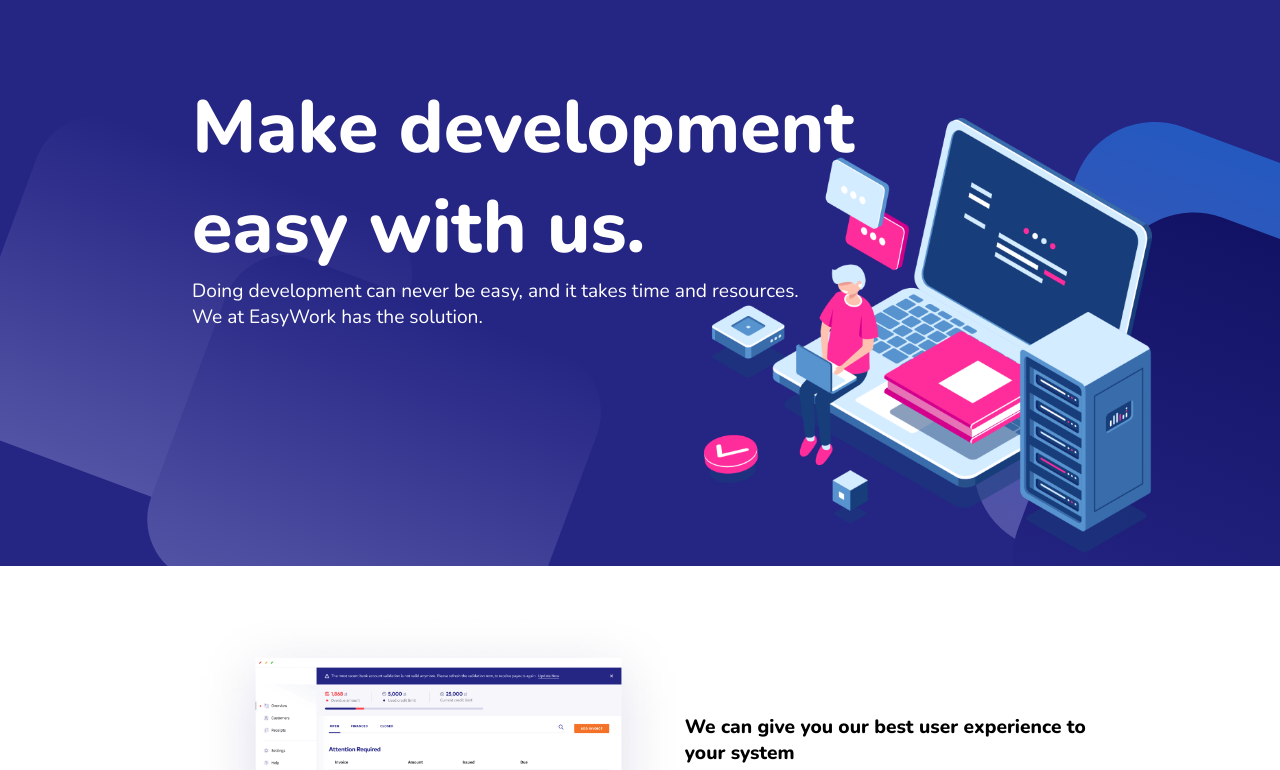
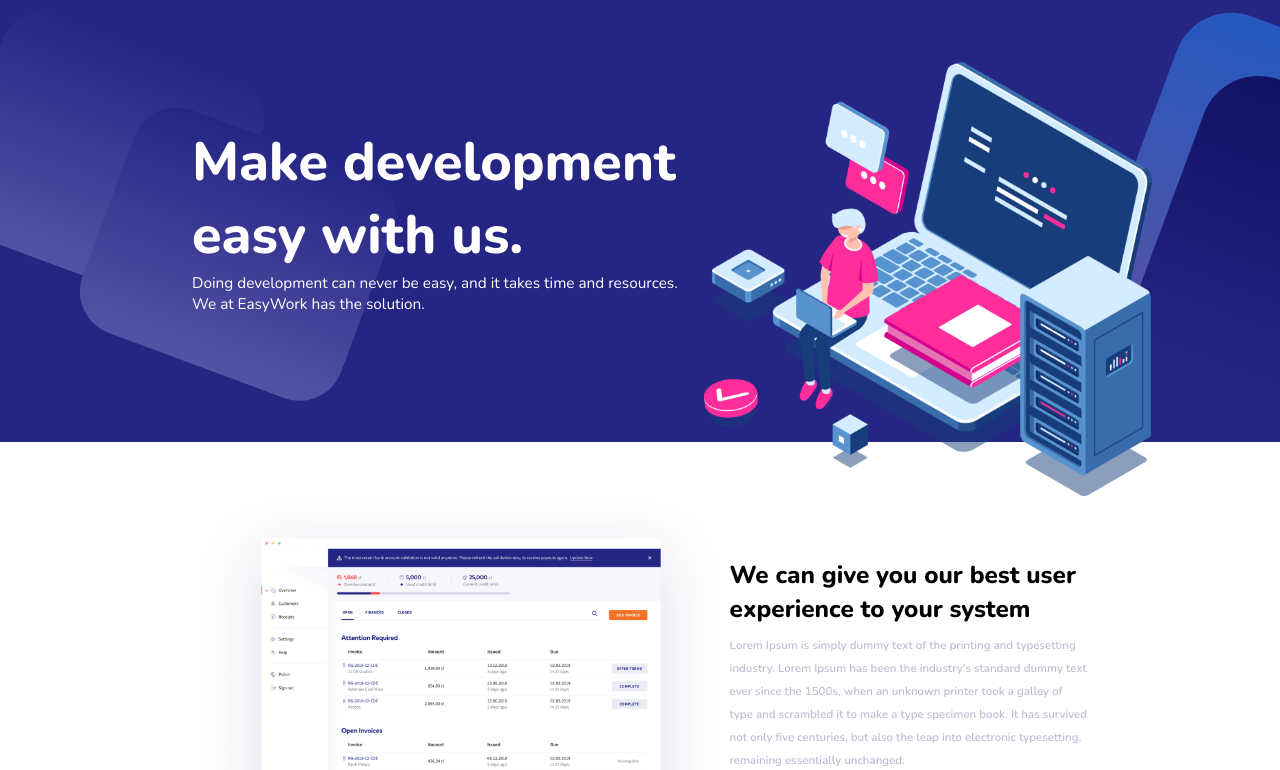
Before and after one commit to jaredLo/demo-gerard, a React (Create React App) app: page /#/ in a window 1280 px wide. Shown: the part 292-1062 px from the top of the page. Built offline with nearby package versions, Linux system fonts and the light colour scheme.

Commit message:
Update index.css

```diff
--- a/src/index.css
+++ b/src/index.css
@@ -68,36 +68,37 @@
 
 .banner {
   width: 100%;
+  height: 100%;
   display: flex;
-  height: 71vh;
+  padding-bottom: 10%;
   background-color: #252584;
-  background-position: top 100px left -60px, top 100px right -350px;
-  background-size: 680px;
+  background-position: top 0 left -8%, top 5% right -35%;
+  background-size: 37%;
   background-repeat: no-repeat;
   background-image: url(./assets/2-banner/banner-rounded-001.svg),
     url(./assets/2-banner/banner-rounded-002.svg);
 }
 
 .banner-text-container {
-  margin-top: 10vh;
-  margin-left: 15vw;
-  width: 700px;
+  margin-top: 10%;
+  margin-left: 15%;
+  width: 45vw;
   color: white;
 }
 
 .banner-text-container h1 {
-  font-size: 4.6rem;
+  font-size: 4.2vw;
   font-weight: 800;
 }
 .banner-text-container h2 {
   font-weight: 500;
-  font-size: 1.2rem;
-  width: 620px;
+  font-size: 1.2vw;
+  width: 38vw;
 }
 
 .banner img {
   right: 10vw;
-  margin-top: 15vh;
+  margin-top: 5%;
   position: absolute;
   width: 35%;
 }
@@ -123,20 +124,21 @@
 }
 
 .product-text-container {
-  min-width: 45%;
+  min-width: 40%;
   width: 25%;
-  margin-top: 13vh;
+  padding-top: 8%;
 }
 
 .product-text-container h2 {
-  font-size: 1.5vw;
+  font-size: 1.9vw;
   font-weight: 800;
 }
 
 .product-text-container p {
-  margin-top: 1rem;
+  font-size: 0.9vw;
+  margin-top: 1vh;
   font-weight: 600;
-  line-height: 1.8rem;
+  line-height: 200%;
   color: #bebed2;
 }
 
```
